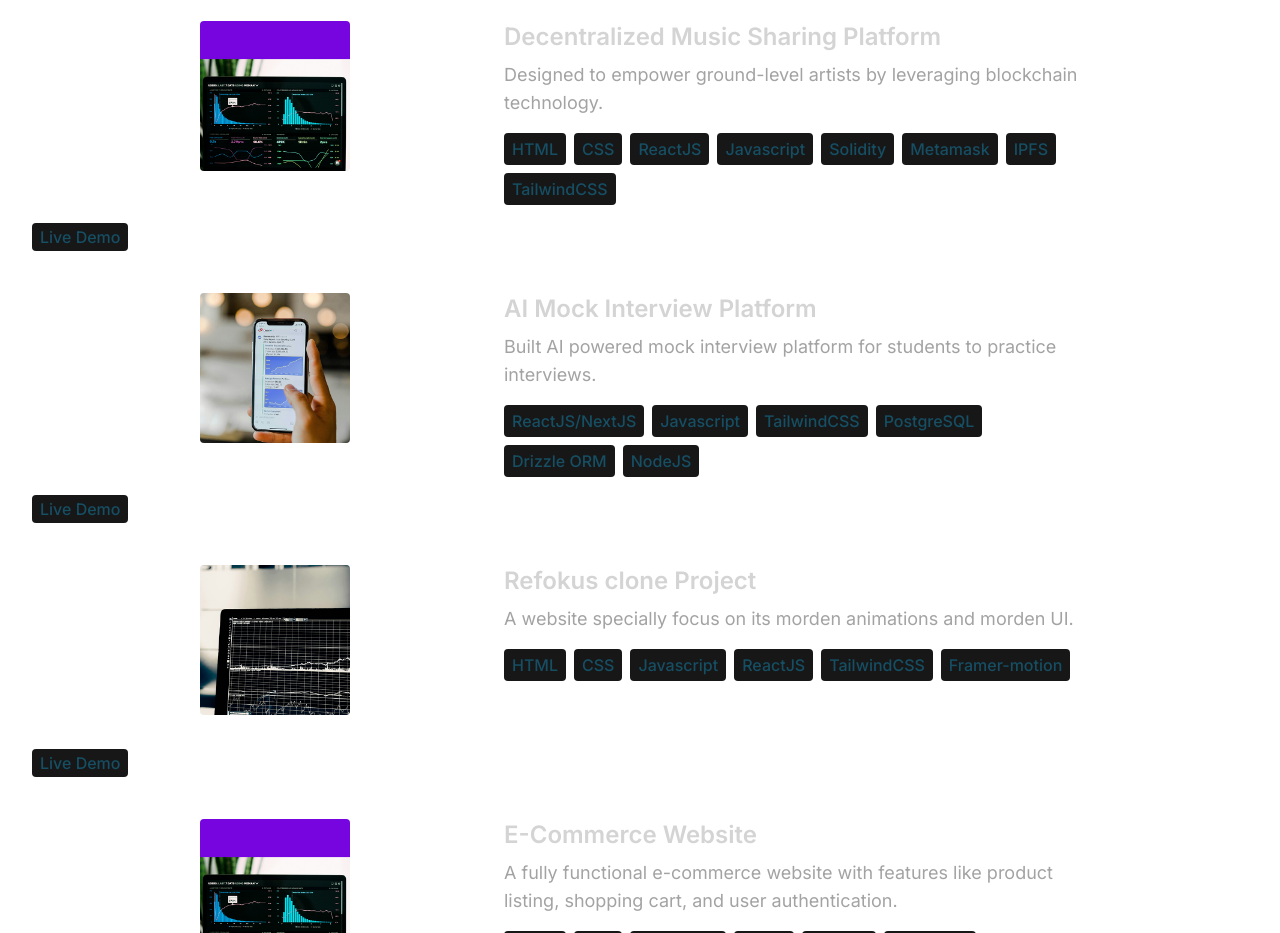
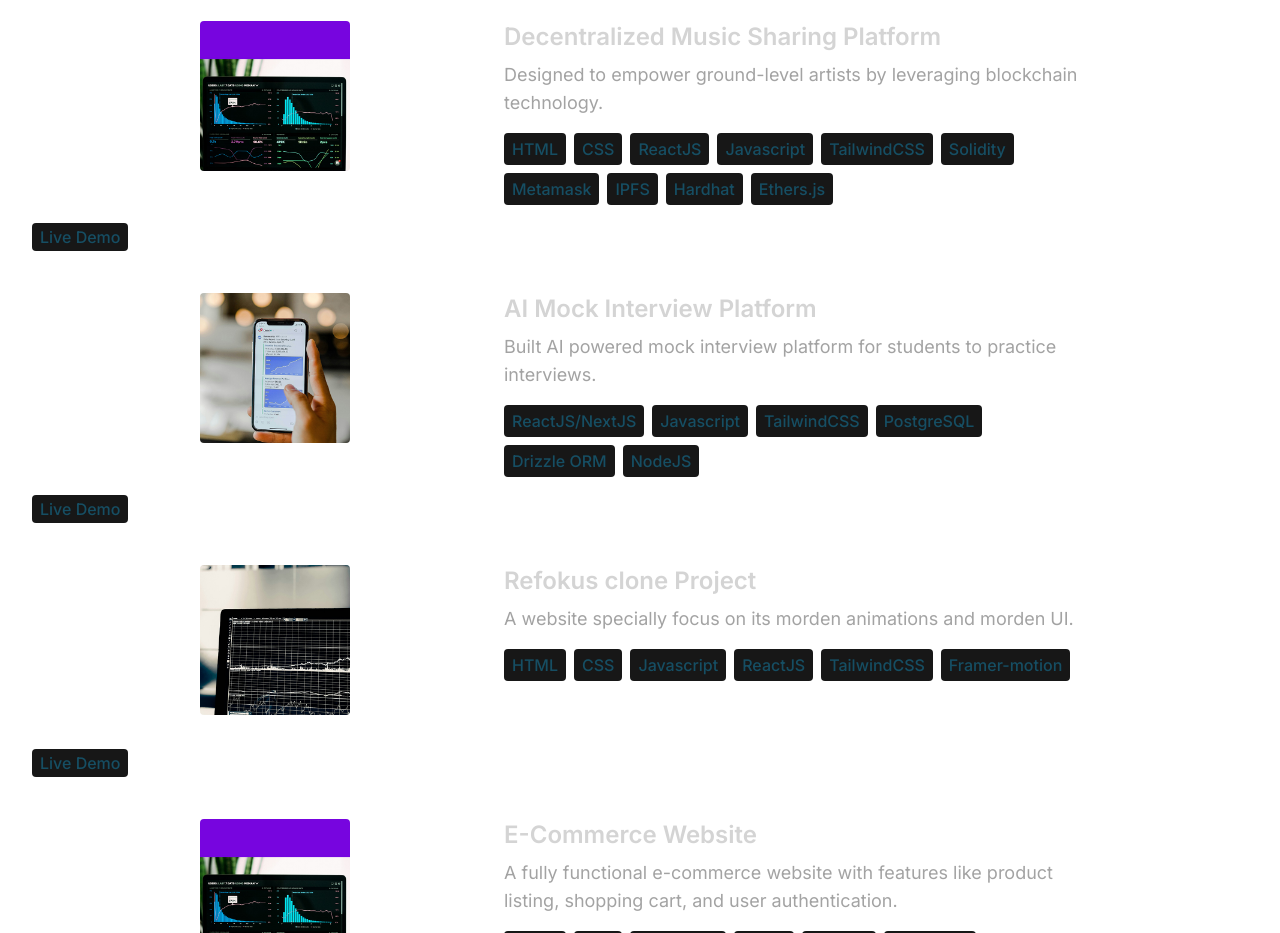
Before and after one commit to AmanYadav1419/react-portfolio, a React (Vite) app: page / in a window 1280 px wide. Shown: the part 3360-4293 px from the top of the page. Built offline with nearby package versions, Linux system fonts and the light colour scheme.

Commit message:
updated portfolio with project live links

```diff
--- a/src/constants/index.js
+++ b/src/constants/index.js
@@ -13,7 +13,13 @@ export const EXPERIENCES = [
     role: "ABB Project Developer/Intern",
     company: "ABB India Ltd",
     description: `Designed and implemented software tools that are now actively implemented and will used in ABB India Ltd. `,
-    technologies: ["Python", "OpenCV", "Power Apps", "Power Pages", "SharePoint"],
+    technologies: [
+      "Python",
+      "OpenCV",
+      "Power Apps",
+      "Power Pages",
+      "SharePoint",
+    ],
   },
   {
     year: "JANUARY 2024 - MARCH 2024",
@@ -42,7 +48,7 @@ export const EXPERIENCES = [
     company: "TechnoHacks EduTech",
     description: `Designed and developed user interfaces for web applications using HTML and CSS. Implemented responsive designs and optimized frontend performance.`,
     technologies: ["HTML", "CSS", "Javascript"],
-  }
+  },
 ];
 
 export const PROJECTS = [
@@ -51,23 +57,48 @@ export const PROJECTS = [
     image: project1,
     description:
       "Designed to empower ground-level artists by leveraging blockchain technology.",
-    technologies: ["HTML", "CSS", "ReactJS", "Javascript", "Solidity", "Metamask", "IPFS", "TailwindCSS"],
-    LiveDemo: "https://github.com/AmanYadav1419/EchoChain",
+    technologies: [
+      "HTML",
+      "CSS",
+      "ReactJS",
+      "Javascript",
+      "TailwindCSS",
+      "Solidity",
+      "Metamask",
+      "IPFS",
+      "Hardhat",
+      "Ethers.js",
+    ],
+    LiveDemo: "https://echo-chain-nextjs-m22x.vercel.app/",
   },
   {
     title: "AI Mock Interview Platform",
     image: project2,
     description:
       "Built AI powered mock interview platform for students to practice interviews.",
-    technologies: ["ReactJS/NextJS", "Javascript", "TailwindCSS", "PostgreSQL","Drizzle ORM", "NodeJS"],
-    LiveDemo: "https://github.com/AmanYadav1419/Ai-Mock-Interview-App",
+    technologies: [
+      "ReactJS/NextJS",
+      "Javascript",
+      "TailwindCSS",
+      "PostgreSQL",
+      "Drizzle ORM",
+      "NodeJS",
+    ],
+    LiveDemo: "https://ai-interviewprep-aman.vercel.app",
   },
   {
     title: "Refokus clone Project",
     image: project3,
     description:
       "A website specially focus on its morden animations and morden UI. ",
-    technologies: ["HTML", "CSS", "Javascript", "ReactJS", "TailwindCSS", "Framer-motion"],
+    technologies: [
+      "HTML",
+      "CSS",
+      "Javascript",
+      "ReactJS",
+      "TailwindCSS",
+      "Framer-motion",
+    ],
     LiveDemo: "https://refocus-clone-aman.vercel.app/",
   },
   {
```
